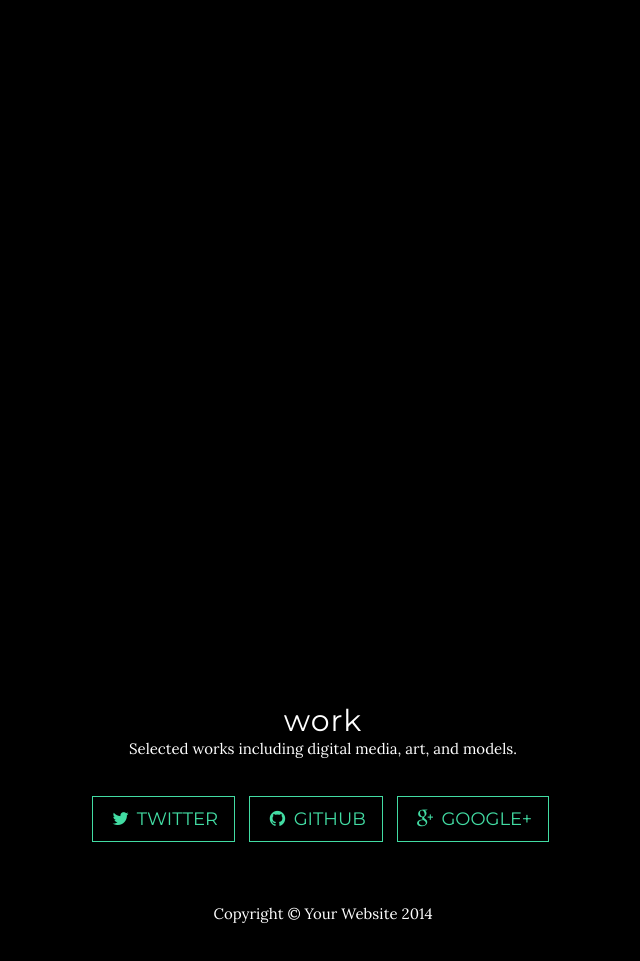
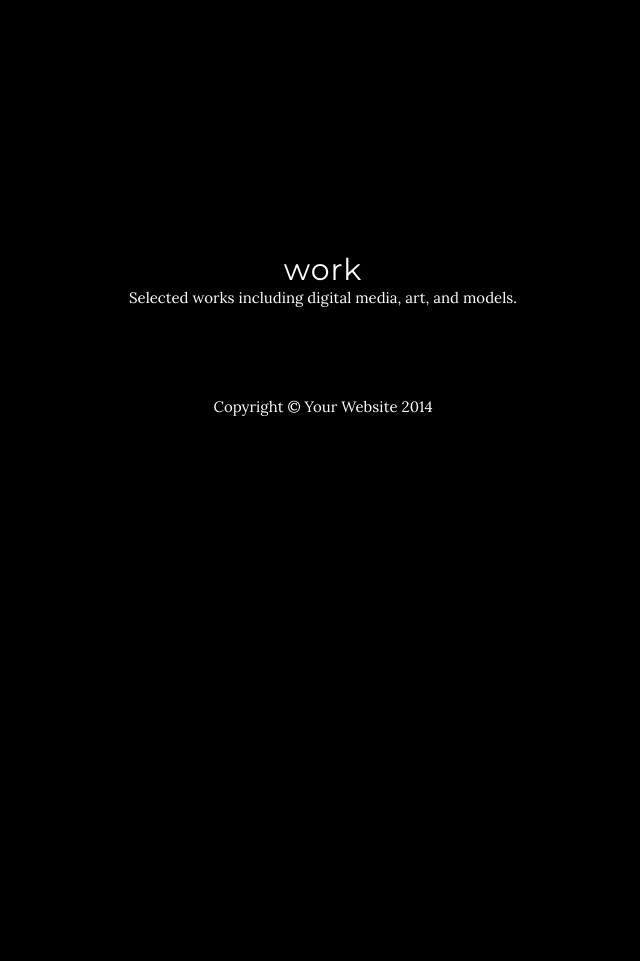
Before and after one commit to nikapostnikov/WebPortfolio, a plain HTML site: page index.html in a window 1280 px wide. Shown: the part 1187-2148 px from the top of the page, without its empty margins (317-957 px from the left). After the commit the page ends 1656 px from the top, so only its background shows below. Drawn offline with Linux system fonts and the light colour scheme.

```diff
--- a/index.html
+++ b/index.html
@@ -52,9 +52,6 @@
                         <a class="page-scroll" href="#about">About</a>
                     </li>
                     <li>
-                        <a class="page-scroll" href="#download">Resume</a>
-                    </li>
-                    <li>
                         <a class="page-scroll" href="#contact">Work</a>
                     </li>
                 </ul>
@@ -91,15 +88,6 @@
         </div>
     </section>
 
-    <!-- Download Section -->
-    <section id="download" class="content-section text-center">
-        <div class="download-section">
-            <div class="container">
-                <div class="col-lg-8 col-lg-offset-2">
-                </div>
-            </div>
-        </div>
-    </section>
 
     <!-- Contact Section -->
     <section id="contact" class="container content-section text-center">
@@ -107,17 +95,7 @@
             <div class="col-lg-8 col-lg-offset-2">
                 <h2>Work</h2>
                 <p>Selected works including digital media, art, and models.</p>
-                <ul class="list-inline banner-social-buttons">
-                    <li>
-                        <a href="https://twitter.com/SBootstrap" class="btn btn-default btn-lg"><i class="fa fa-twitter fa-fw"></i> <span class="network-name">Twitter</span></a>
-                    </li>
-                    <li>
-                        <a href="https://github.com/IronSummitMedia/startbootstrap" class="btn btn-default btn-lg"><i class="fa fa-github fa-fw"></i> <span class="network-name">Github</span></a>
-                    </li>
-                    <li>
-                        <a href="https://plus.google.com/+Startbootstrap/posts" class="btn btn-default btn-lg"><i class="fa fa-google-plus fa-fw"></i> <span class="network-name">Google+</span></a>
-                    </li>
-                </ul>
+
             </div>
         </div>
     </section>
```
Also changed, not shown: img/1.jpg (added), img/2.jpg (added), img/3.jpg (added), img/4.jpg (added), img/5.jpg (added), img/6.jpg (added), img/7.jpg (added), img/8.jpg (added), img/a1.jpg (added), img/a3.jpg (added), img/a4.jpg (added).
